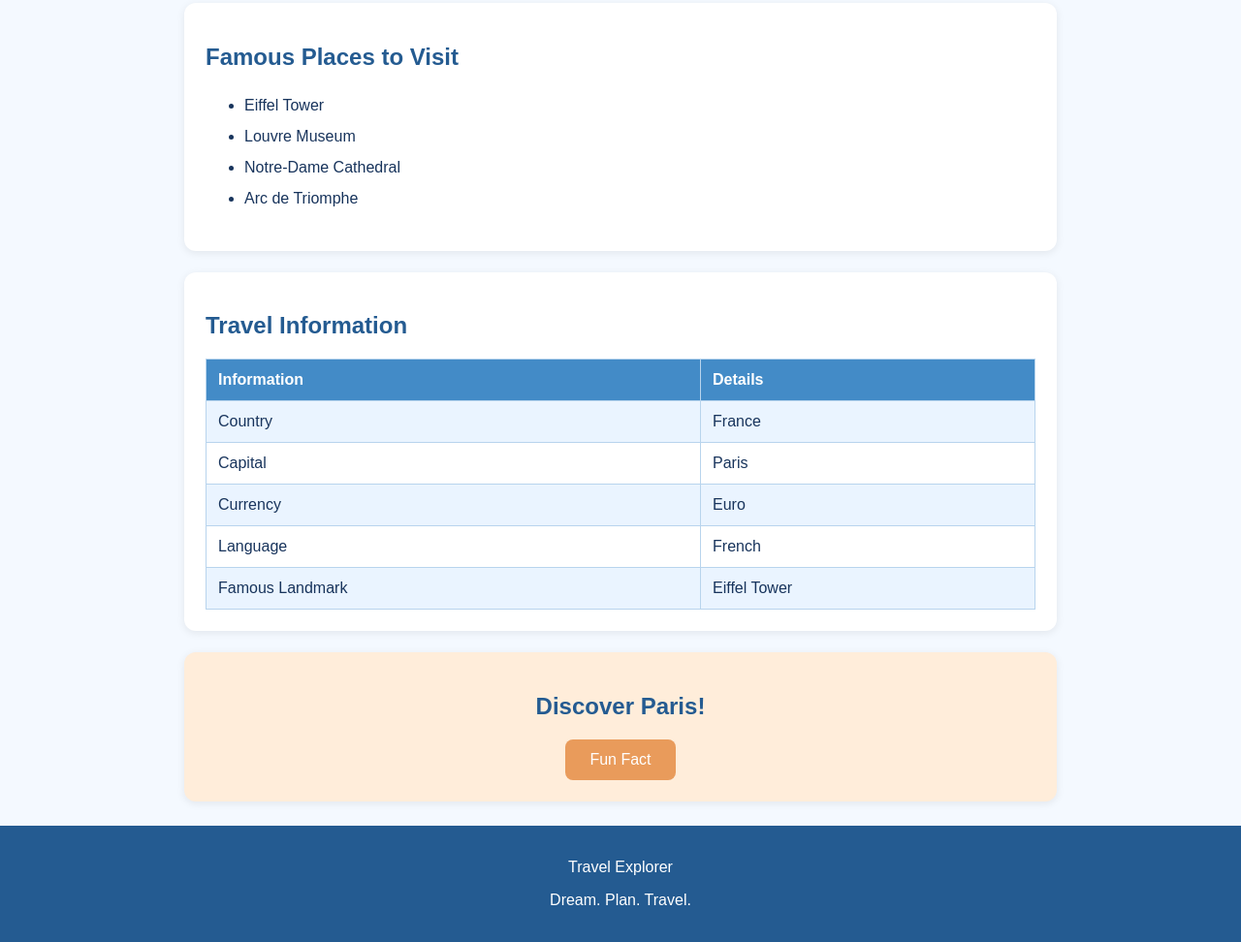
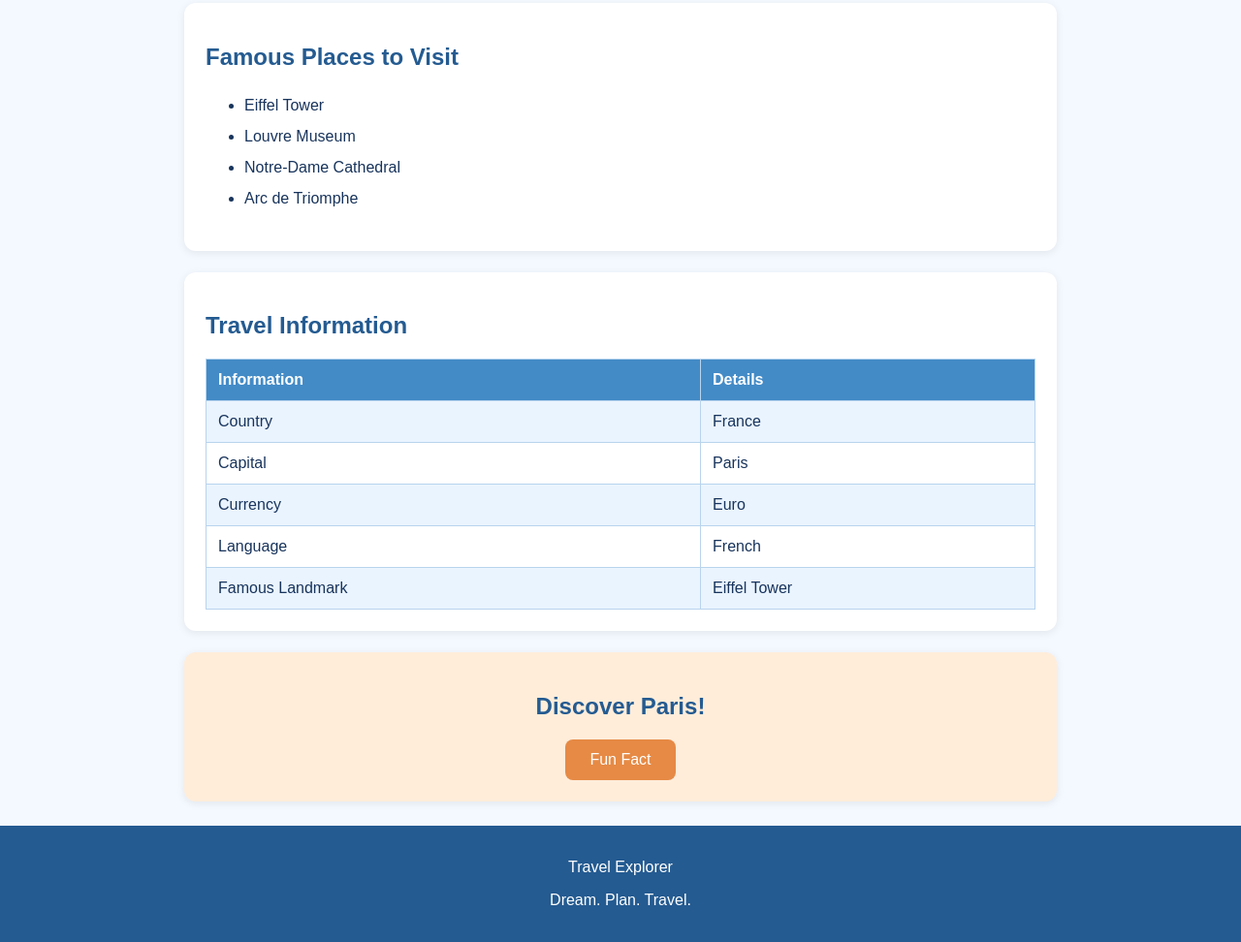
Before and after one commit to i263264-sketch/lab-12, a plain HTML site: page E-26i-3264 lab11/index.html in a window 1280 px wide. Shown: the part 1092-2064 px from the top of the page at 97% size. Drawn offline with Linux system fonts and the light colour scheme.

Commit message:
Update style.css

```diff
--- a/E-26i-3264 lab11/style.css
+++ b/E-26i-3264 lab11/style.css
@@ -108,7 +108,7 @@ tr:nth-child(even) {
 }
 
 button {
-    background-color: #e99b5b;
+    background-color: #e68a45;
     color: white;
     padding: 12px 25px;
     border: none;
```
